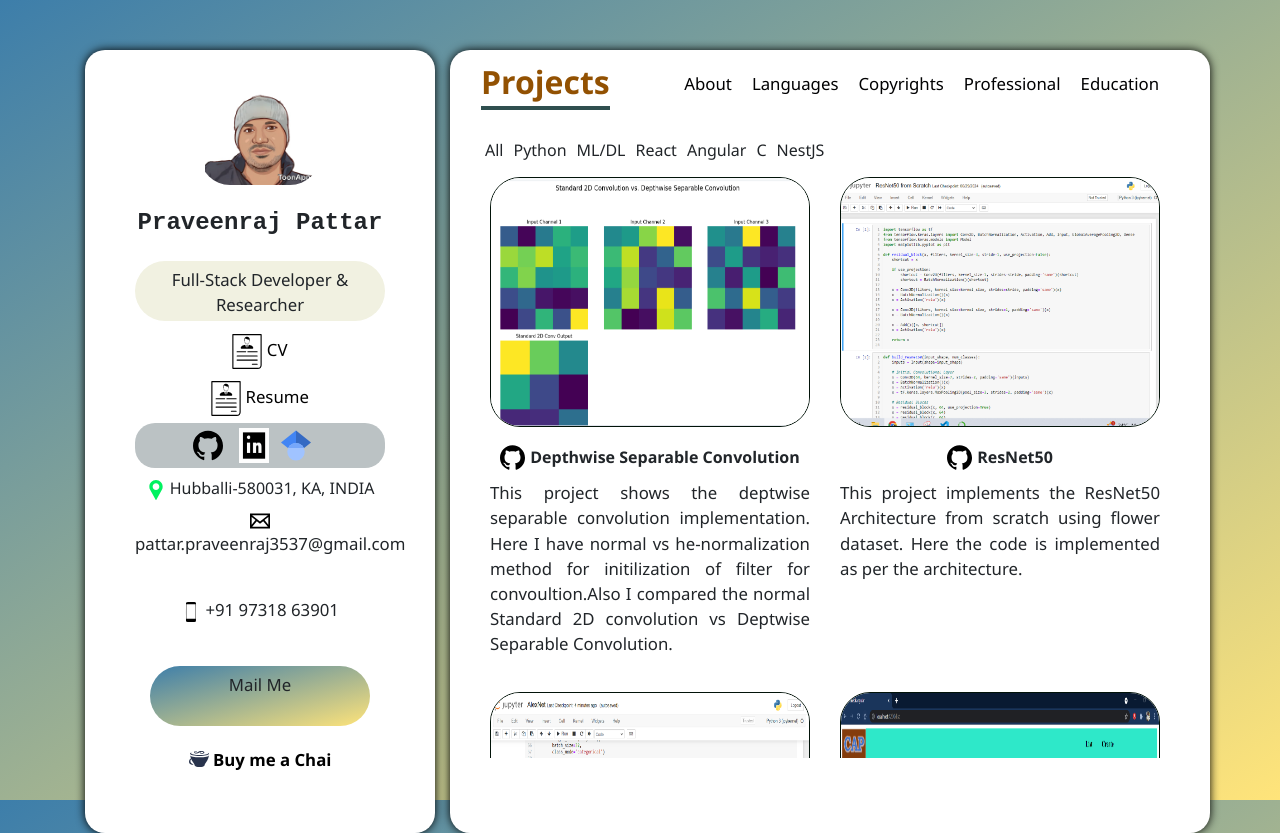
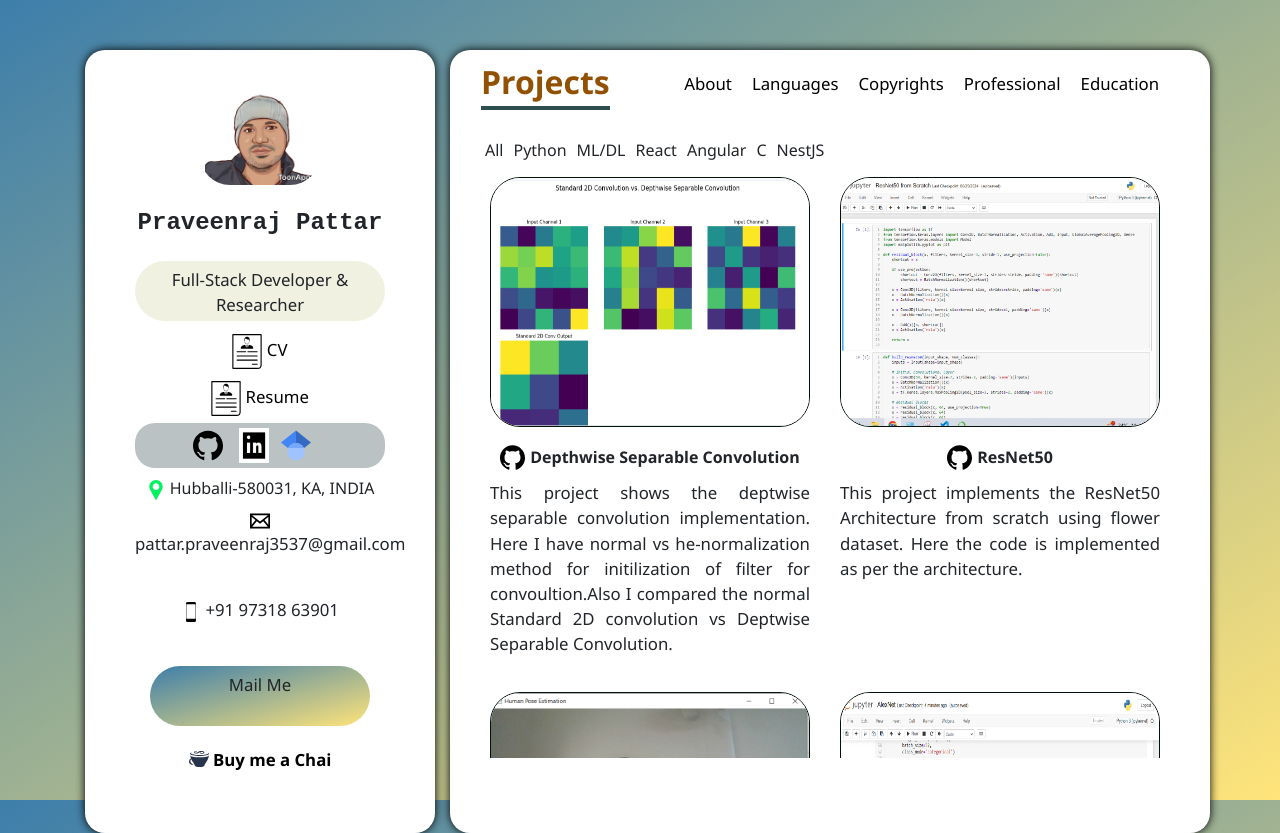
Before and after one commit to Praveenraj3537/Resume, a React (Create React App) app: page /projects in a window 1280 px wide. Built offline with nearby package versions, Linux system fonts and the light colour scheme.

Commit message:
added the details of HumanPose Estimation

```diff
--- a/src/components/info/Project_data.js
+++ b/src/components/info/Project_data.js
@@ -8,27 +8,35 @@ import platform from '../../assets/icons/platform.jpg';
 import resnet from '../../assets/icons/resnet50.png';
 import depthwise from '../../assets/icons/depthwise.png';
 import alexnet from '../../assets/icons/alexnet.png';
+import pose from '../../assets/projects_images/HumanPoseEstimation.PNG';
 
 const data_projects = [
     {
         name: 'Depthwise Separable Convolution',
         image: depthwise,
         github_url: 'https://github.com/Praveenraj3537/CVwithML-21CST63/blob/main/Depthwise%20Separable%20Convolution.ipynb',
-        category: ['python'],
+        category: ['python', 'ML/DL'],
         description: 'This project shows the deptwise separable convolution implementation. Here I have normal vs he-normalization method for initilization of filter for convoultion.Also I compared the normal Standard 2D convolution vs Deptwise Separable Convolution. ',
     },
     {
         name: 'ResNet50',
         image: resnet,
         github_url: 'https://github.com/Praveenraj3537/CVwithML-21CST63/blob/main/ResNet50%20from%20Scratch.ipynb',
-        category: ['python'],
+        category: ['python', 'ML/DL'],
         description: 'This project implements the ResNet50 Architecture from scratch using flower dataset. Here the code is implemented as per the architecture.',
+    },
+    {
+        name: '2D Human Pose Estimation',
+        image: pose,
+        github_url: 'https://github.com/Praveenraj3537/CVwithML-21CST63/blob/main/HumanPoseEstimation.ipynb',
+        category: ['python', 'ML/DL'],
+        description: 'This project shows the coordinates of key body joints, such as the shoulders, elbows, knees, and hips, which can then be used to understand human actions and interactions. It uses the MoveNet model. ',
     },
     {
         name: 'AlexNet',
         image: alexnet,
         github_url: 'https://github.com/Praveenraj3537/CVwithML-21CST63/blob/main/AlexNet.ipynb',
-        category: ['python'],
+        category: ['python', 'ML/DL'],
         description: 'This project implements the AlexNet from scratch taking own dataset. As per the original paper we have not used the GPU but kept the training for longer time to excuted plus we did run for few epochs to understand.',
     },
 
```
